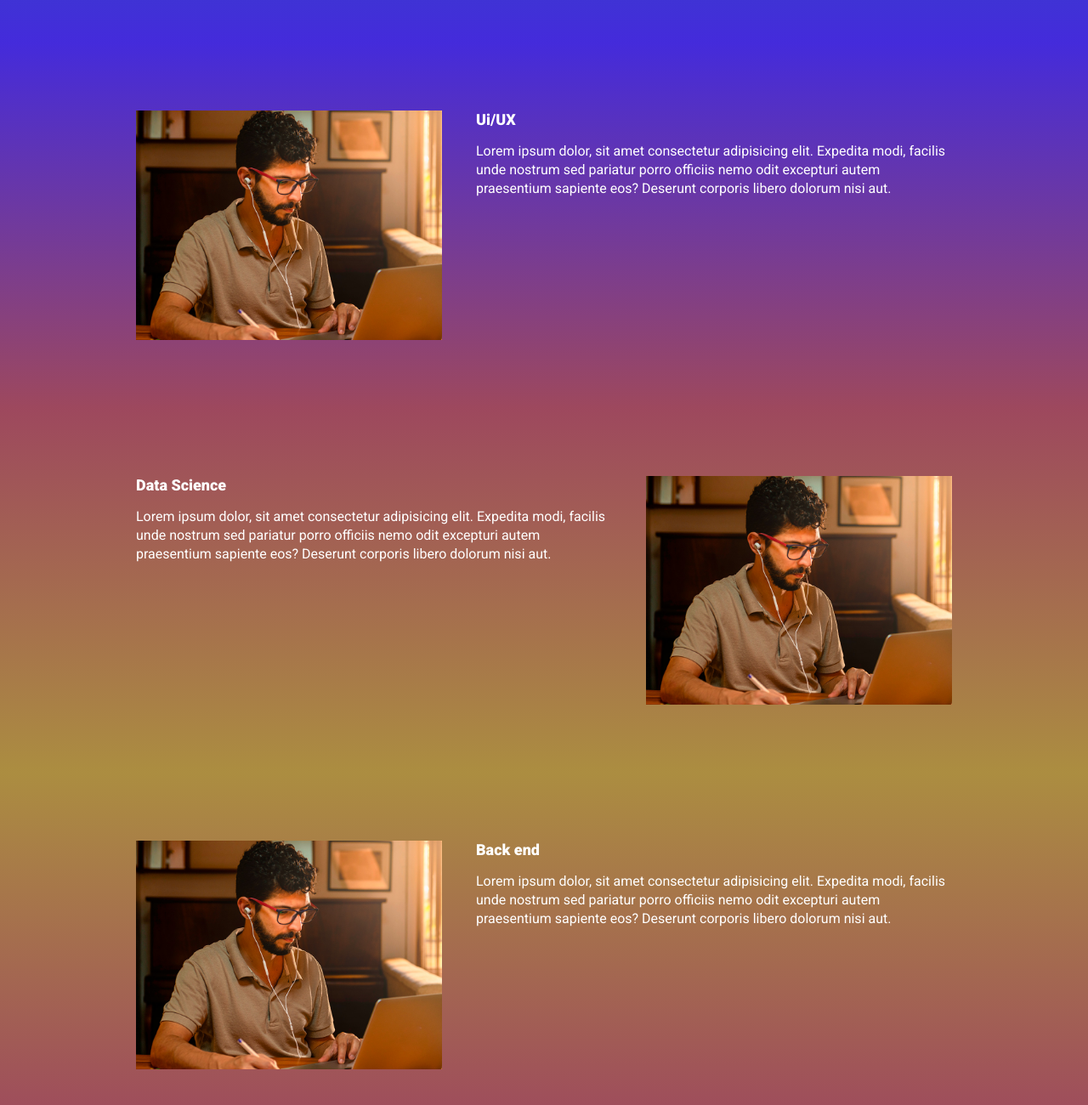
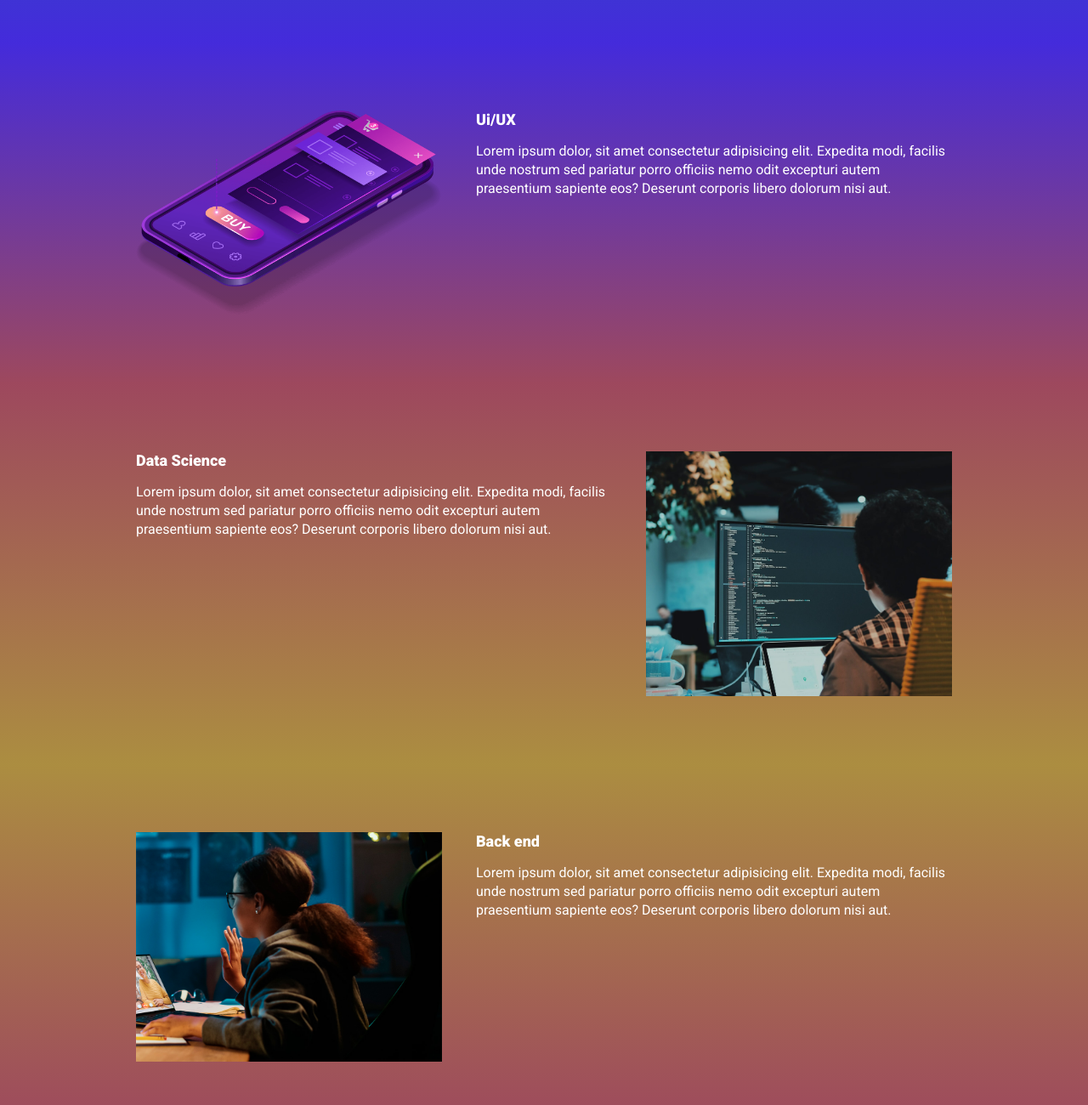
Before and after one commit to Brunoopdev/ebac_tech_talks, a website built with Parcel: page src/index.html in a window 1280 px wide. Shown: the part 940-2240 px from the top of the page at 85% size. Built offline with nearby package versions, Linux system fonts and the light colour scheme.

Commit message:
atualizando as imagens

```diff
--- a/src/index.html
+++ b/src/index.html
@@ -55,7 +55,7 @@
                 <h2 class="event__details__title">Ui/UX</h2>
                 <p class="event__details__description">Lorem ipsum dolor, sit amet consectetur adipisicing elit. Expedita modi, facilis unde nostrum sed pariatur porro officiis nemo odit excepturi autem praesentium sapiente eos? Deserunt corporis libero dolorum nisi aut.</p>
             </div>
-            <img class="event__image" src="../images/frontend.png" alt="Front-end">
+            <img class="event__image" src="../images/ui-ux.png" alt="Front-end">
         </div>
     </section>
 
@@ -65,7 +65,7 @@
                 <h2 class="event__details__title">Data Science</h2>
                 <p class="event__details__description">Lorem ipsum dolor, sit amet consectetur adipisicing elit. Expedita modi, facilis unde nostrum sed pariatur porro officiis nemo odit excepturi autem praesentium sapiente eos? Deserunt corporis libero dolorum nisi aut.</p>
             </div>
-            <img class="event__image" src="../images/frontend.png" alt="Front-end">
+            <img class="event__image" src="../images/data.png" alt="Front-end">
         </div>
     </section>
 
@@ -75,7 +75,7 @@
                 <h2 class="event__details__title">Back end</h2>
                 <p class="event__details__description">Lorem ipsum dolor, sit amet consectetur adipisicing elit. Expedita modi, facilis unde nostrum sed pariatur porro officiis nemo odit excepturi autem praesentium sapiente eos? Deserunt corporis libero dolorum nisi aut.</p>
             </div>
-            <img class="event__image" src="../images/frontend.png" alt="Front-end">
+            <img class="event__image" src="../images/backend.png" alt="Front-end">
         </div>
     </section>
 
```
